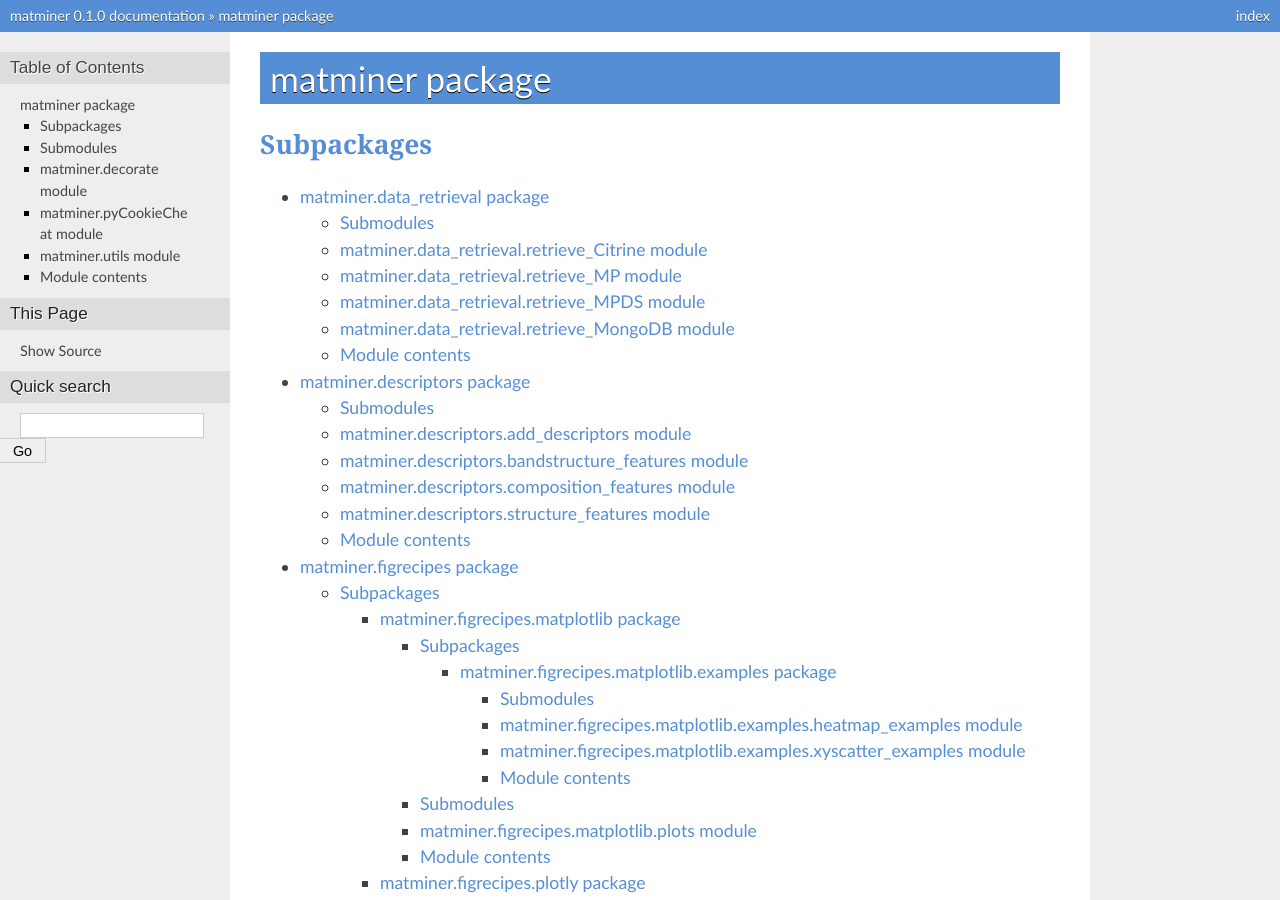
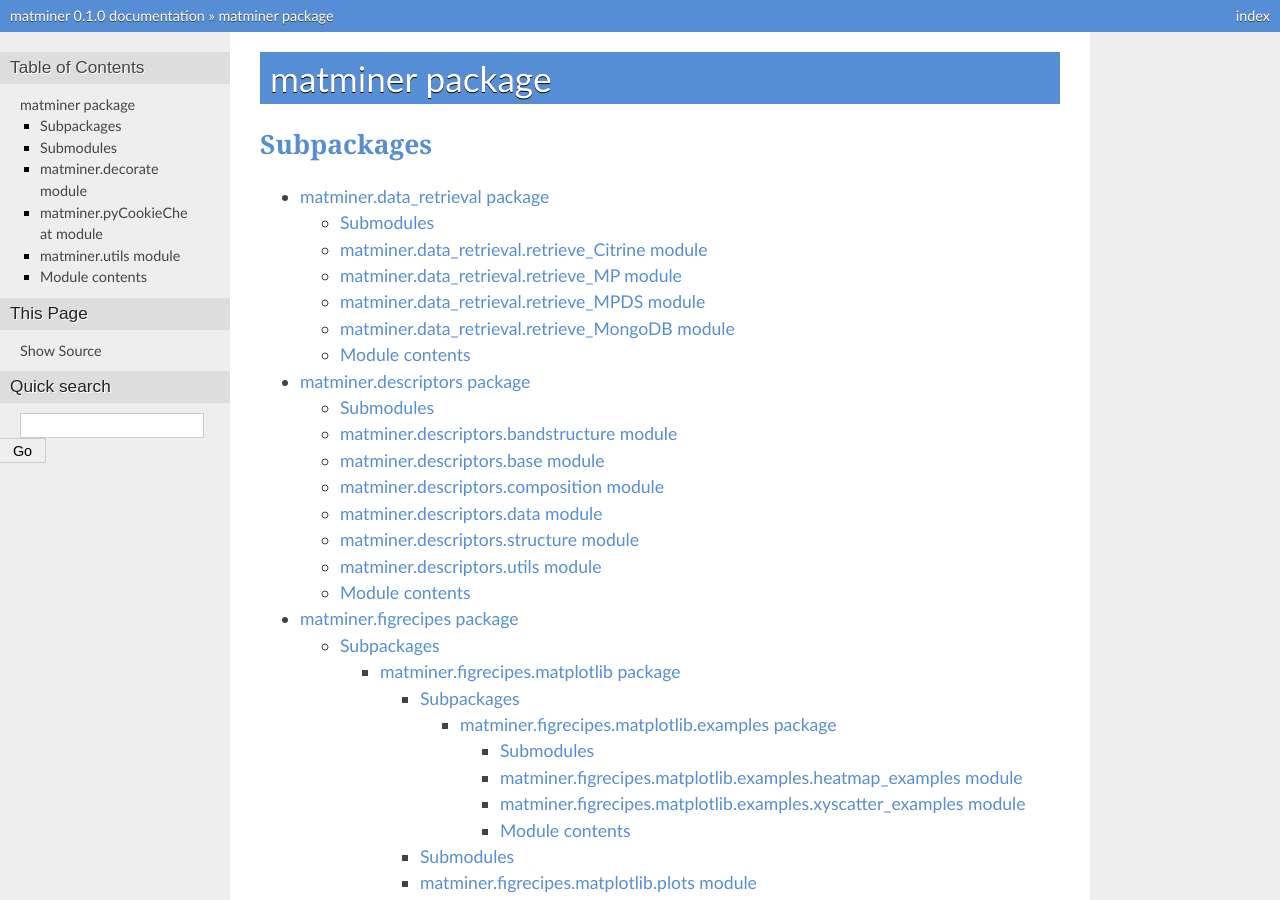
Before and after one commit to hackingmaterials/matminer, a Sphinx documentation site: the page built from docs/matminer.rst, in a window 1280 px wide and 900 px high. Built offline with Sphinx 7.4.7, drawn with Linux system fonts in a browser that asks for light colours; formulas are drawn with MathJax 3; pages that are not in the unit, such as notebooks, are missing from menus.

Commit message:
update docs

```diff
--- a/docs/matminer.descriptors.rst
+++ b/docs/matminer.descriptors.rst
@@ -4,34 +4,50 @@ matminer.descriptors package
 Submodules
 ----------
 
-matminer.descriptors.add_descriptors module
--------------------------------------------
+matminer.descriptors.bandstructure module
+-----------------------------------------
 
-.. automodule:: matminer.descriptors.add_descriptors
+.. automodule:: matminer.descriptors.bandstructure
     :members:
     :undoc-members:
     :show-inheritance:
 
-matminer.descriptors.bandstructure_features module
---------------------------------------------------
+matminer.descriptors.base module
+--------------------------------
 
-.. automodule:: matminer.descriptors.bandstructure_features
+.. automodule:: matminer.descriptors.base
     :members:
     :undoc-members:
     :show-inheritance:
 
-matminer.descriptors.composition_features module
-------------------------------------------------
+matminer.descriptors.composition module
+---------------------------------------
 
-.. automodule:: matminer.descriptors.composition_features
+.. automodule:: matminer.descriptors.composition
     :members:
     :undoc-members:
     :show-inheritance:
 
-matminer.descriptors.structure_features module
-----------------------------------------------
+matminer.descriptors.data module
+--------------------------------
 
-.. automodule:: matminer.descriptors.structure_features
+.. automodule:: matminer.descriptors.data
+    :members:
+    :undoc-members:
+    :show-inheritance:
+
+matminer.descriptors.structure module
+-------------------------------------
+
+.. automodule:: matminer.descriptors.structure
+    :members:
+    :undoc-members:
+    :show-inheritance:
+
+matminer.descriptors.utils module
+---------------------------------
+
+.. automodule:: matminer.descriptors.utils
     :members:
     :undoc-members:
     :show-inheritance:
```
